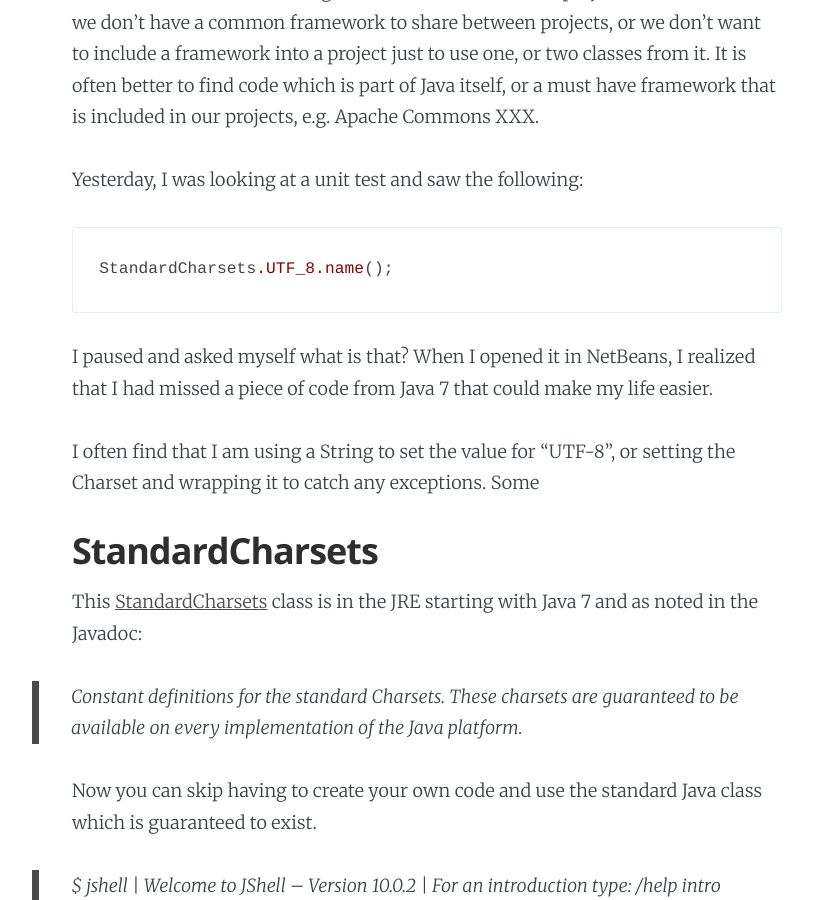
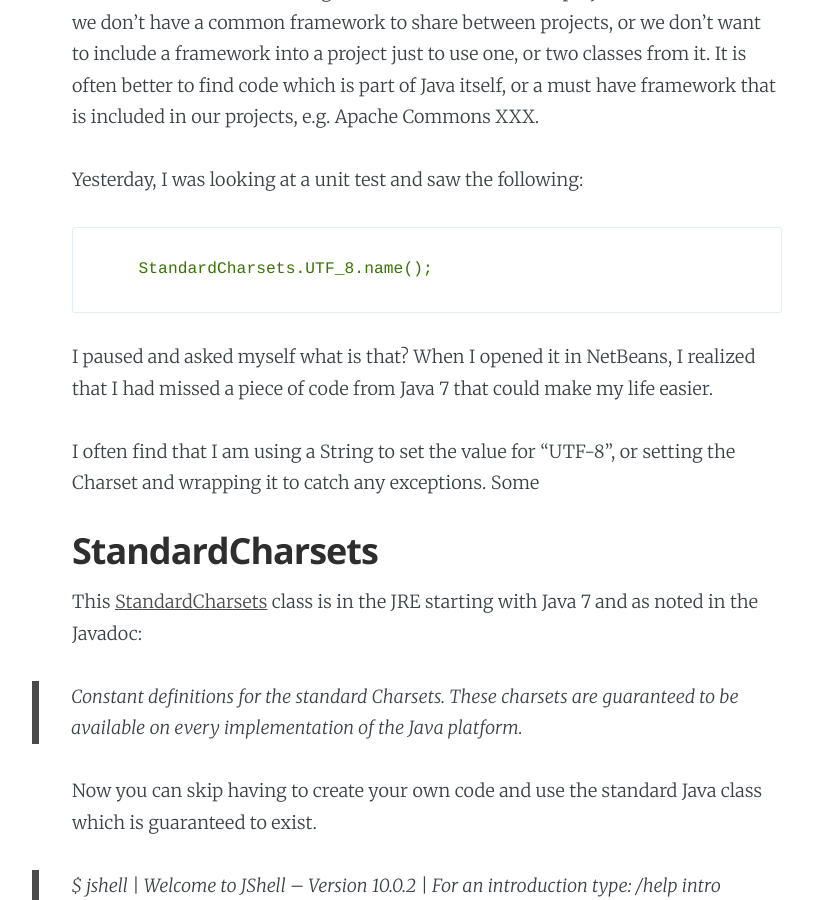
Before and after one commit to jyeary/jyeary.github.io, a Jekyll site: the page built from _posts/2018-09-20-java-tip-of-the-day-standardcharsets.md, in a window 1280 px wide and 900 px high, scrolled down 891 px. Shown: the whole window, without its empty margins (213-1026 px from the left). Built offline with Jekyll 4.4.1, drawn with Linux system fonts in a browser that asks for light colours; nearby versions of some CDN libraries; comment, search, counter and statistics services are not loaded.

Commit message:
Added post

````diff
--- a/_posts/2018-09-20-java-tip-of-the-day-standardcharsets.md
+++ b/_posts/2018-09-20-java-tip-of-the-day-standardcharsets.md
@@ -26,8 +26,9 @@
 
 Yesterday, I was looking at a unit test and saw the following:
 
+```java
     StandardCharsets.UTF_8.name();
-
+```
 I paused and asked myself what is that? When I opened it in NetBeans, I
 realized that I had missed a piece of code from Java 7 that could make
 my life easier.
@@ -63,7 +64,6 @@
 coffee, it is a nice little piece of code when you need it in a pinch.
 
 ```java
-try (ByteArrayOutputStream baos = ...) {
-    System.out.println(baos.toString(StandardCharsets.UTF_8.name()));
+try (ByteArrayOutputStream baos = ...) { System.out.println(baos.toString(StandardCharsets.UTF_8.name()));
 }
 ```
````
